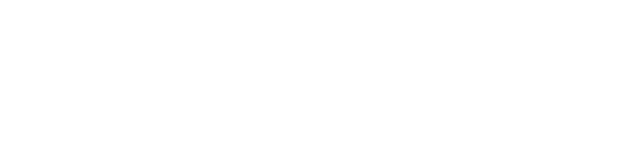
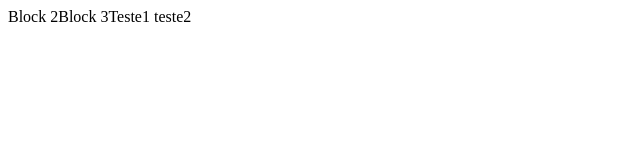
Before and after one commit to irioczaikowskijunior/lab-karyane, a plain HTML site: page index.html in a window 1280 px wide. Shown: the whole page, without its empty margins (0-640 px from the left). Drawn offline with Linux system fonts and the light colour scheme.

Commit message:
adicionado css ao projeto

```diff
--- /dev/null
+++ b/css/style.css
@@ -0,0 +1 @@
+.text-plain{float: left;}
--- a/index.html
+++ b/index.html
@@ -3,8 +3,12 @@
 <head>
 	<meta charset="UTF-8"/>
 	<title>Documento da Karyane</title>
+	<link rel="stylesheet" type="text/css" href="css/style.css">
 </head>
 <body>
-	<!-- na sequencia programacao da logo -->
+	<label>Teste1</label> <span>teste2</span>
+	<div class="text-plain" id="text1"></div>
+	<div class="text-plain" id="text2">Block 2</div>
+	<div class="text-plain" id="text3" >Block 3</div>
 </body>
 </html>
```
